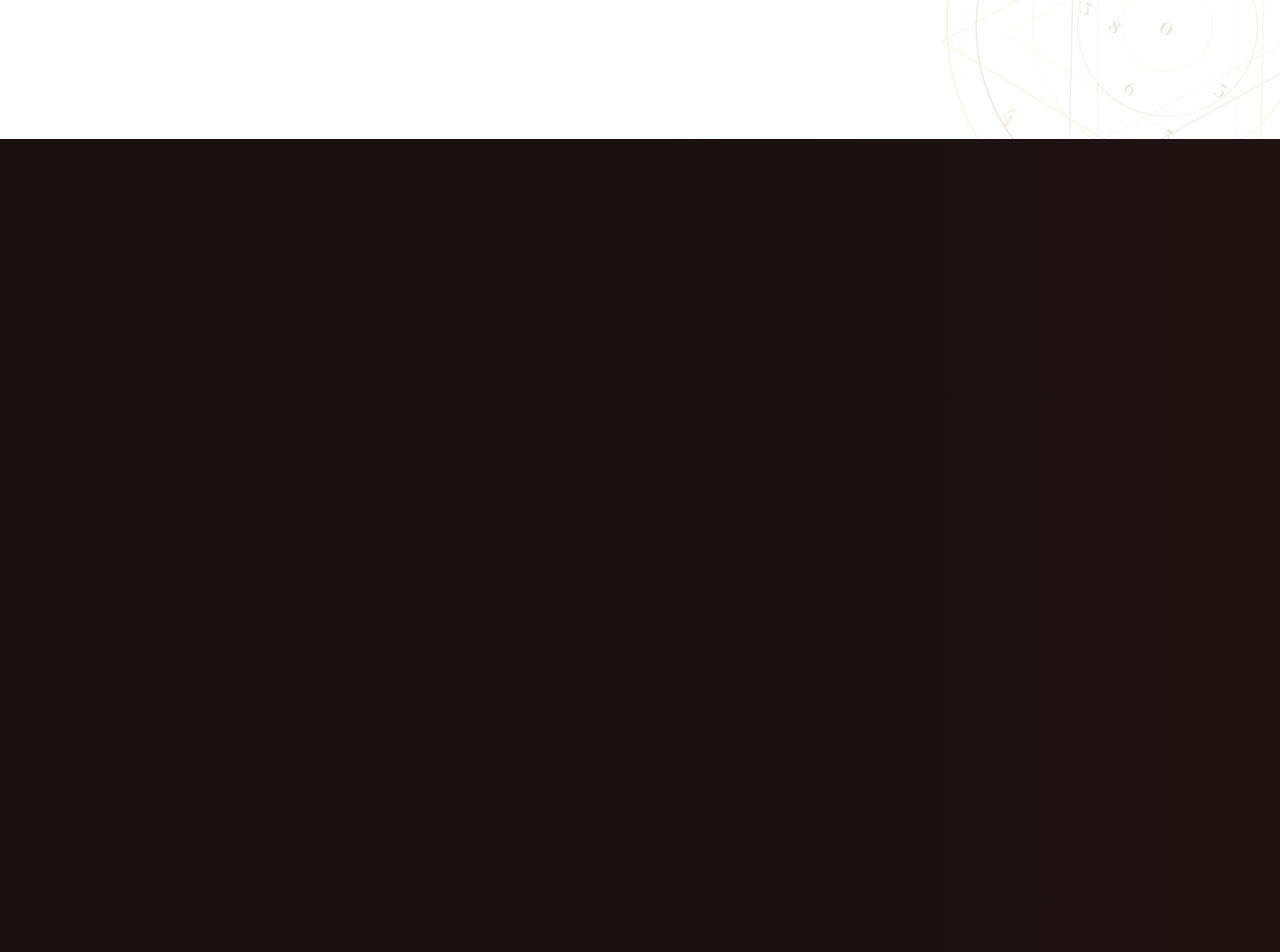
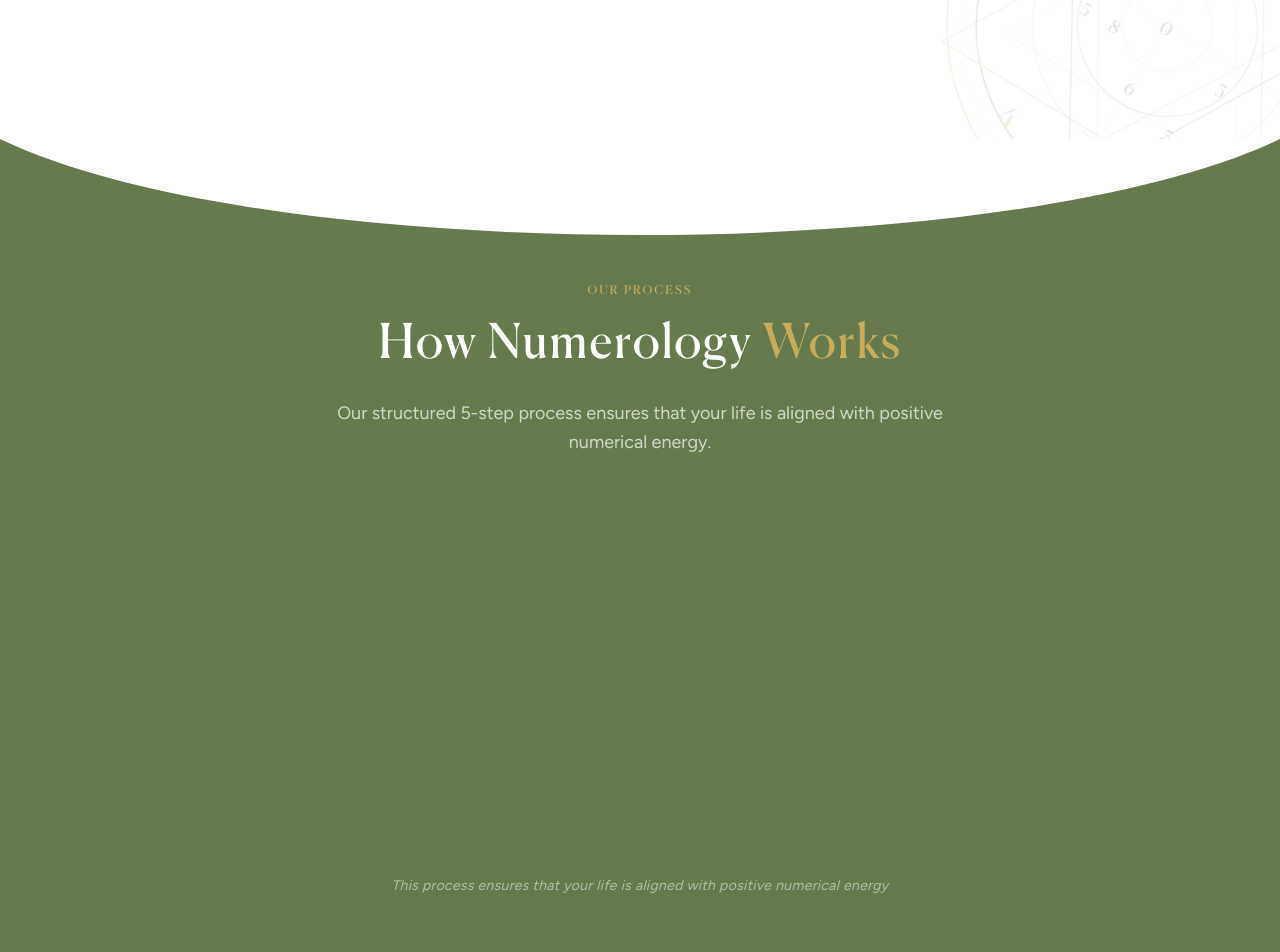
Before and after one commit to aquarioustechnology-alt/numerical-doctrine-website, a React (Vite) app: page / in a window 1280 px wide. Shown: the part 1420-2372 px from the top of the page. Built offline with nearby package versions, Linux system fonts and the light colour scheme.

Commit message:
Repositioning HowItWorks with green background and oval top below Introduction, reverting WhatIsNumerology design

```diff
--- a/src/App.tsx
+++ b/src/App.tsx
@@ -7,8 +7,8 @@ import './App.css';
 import HeaderSection from './components/common/HeaderSection';
 import HeroSection from './components/homepage/HeroSection';
 import Introduction from './components/homepage/Introduction';
-import WhatIsNumerology from './sections/WhatIsNumerology';
-import HowItWorks from './sections/HowItWorks';
+import WhatIsNumerology from './components/homepage/WhatIsNumerology';
+import HowItWorks from './components/homepage/HowItWorks';
 import TypesOfNumerology from './sections/TypesOfNumerology';
 import ServicesSection from './sections/ServicesSection';
 import WhyChooseUs from './sections/WhyChooseUs';
@@ -89,11 +89,11 @@ function App() {
       {/* Introduction Section */}
       <Introduction />
 
+      {/* How It Works */}
+      <HowItWorks />
+
       {/* What is Numerology */}
       <WhatIsNumerology />
-
-      {/* How It Works */}
-      <HowItWorks />
 
       {/* Types of Numerology */}
       <TypesOfNumerology />
--- a/src/sections/HowItWorks.tsx
+++ b/src/components/homepage/HowItWorks.tsx
@@ -8,7 +8,6 @@ gsap.registerPlugin(ScrollTrigger);
 const HowItWorks: React.FC = () => {
   const sectionRef = useRef<HTMLDivElement>(null);
   const stepsRef = useRef<HTMLDivElement>(null);
-  const lineRef = useRef<HTMLDivElement>(null);
 
   const steps = [
     {
@@ -45,22 +44,6 @@ const HowItWorks: React.FC = () => {
 
   useLayoutEffect(() => {
     const ctx = gsap.context(() => {
-      // Animate the connecting line
-      gsap.fromTo(
-        lineRef.current,
-        { scaleX: 0 },
-        {
-          scaleX: 1,
-          duration: 1.5,
-          ease: 'power2.out',
-          scrollTrigger: {
-            trigger: sectionRef.current,
-            start: 'top 60%',
-            toggleActions: 'play none none reverse',
-          },
-        }
-      );
-
       // Animate steps
       const stepElements = stepsRef.current?.querySelectorAll('.step-item');
       if (stepElements) {
@@ -90,63 +73,64 @@ const HowItWorks: React.FC = () => {
     <section
       ref={sectionRef}
       id="how-it-works"
-      className="relative bg-maroon py-24 lg:py-32 overflow-hidden"
+      className="relative bg-[#657B4D] py-24 lg:pb-32 lg:pt-36 overflow-hidden"
     >
-      {/* Background pattern */}
-      <div className="absolute inset-0 opacity-5">
-        <div className="absolute top-20 left-20 w-40 h-40 border border-gold rounded-full" />
-        <div className="absolute bottom-20 right-20 w-60 h-60 border border-gold rounded-full" />
+      {/* Oval Shaped Top Transition */}
+      <div className="absolute top-0 left-0 w-full overflow-hidden leading-[0] z-20">
+        <svg
+          viewBox="0 0 1440 120"
+          fill="none"
+          preserveAspectRatio="none"
+          xmlns="http://www.w3.org/2000/svg"
+          className="relative block h-16 w-full lg:h-32 fill-white"
+        >
+          <path d="M0 0C300 120 1140 120 1440 0V0H0V0Z" />
+        </svg>
       </div>
 
-      <div className="relative z-10 px-6 lg:px-12 max-w-7xl mx-auto">
+      <div className="relative z-10 px-6 lg:px-12 max-w-[1440px] mx-auto">
         {/* Header */}
         <div className="text-center mb-16 lg:mb-20">
-          <span className="font-display text-xs tracking-widest-xl text-gold uppercase mb-4 block">
+          <span className="font-display text-xs tracking-widest-xl text-brand-gold uppercase mb-4 block">
             Our Process
           </span>
           <h2
-            className="font-display text-ivory uppercase leading-tight mb-4"
+            className="font-display text-white leading-tight mb-6"
             style={{
               fontSize: 'clamp(28px, 4vw, 48px)',
               letterSpacing: '0.04em',
             }}
           >
-            How Numerology <span className="text-gold">Works</span>
+            How Numerology <span className="text-brand-gold">Works</span>
           </h2>
-          <p className="font-body text-taupe max-w-2xl mx-auto">
+          <p className="font-body text-white/70 max-w-2xl mx-auto text-lg leading-relaxed">
             Our structured 5-step process ensures that your life is aligned with positive numerical energy.
           </p>
         </div>
 
         {/* Steps */}
         <div ref={stepsRef} className="relative">
-          {/* Connecting line (desktop only) */}
-          <div
-            ref={lineRef}
-            className="hidden lg:block absolute top-24 left-0 right-0 h-px bg-gradient-to-r from-transparent via-gold/40 to-transparent origin-left"
-          />
-
-          <div className="grid md:grid-cols-2 lg:grid-cols-5 gap-8 lg:gap-6">
+          <div className="grid md:grid-cols-2 lg:grid-cols-5 gap-8 lg:gap-10">
             {steps.map((step, index) => (
               <div
                 key={index}
-                className="step-item relative text-center lg:text-left"
+                className="step-item relative text-center lg:text-left group"
               >
                 {/* Step Number & Icon */}
-                <div className="relative inline-flex flex-col items-center lg:items-start mb-4">
-                  <div className="w-16 h-16 rounded-full bg-espresso border-2 border-gold/40 flex items-center justify-center mb-3 relative z-10">
-                    <step.icon className="w-6 h-6 text-gold" />
+                <div className="relative inline-flex flex-col items-center lg:items-start mb-6">
+                  <div className="w-20 h-20 rounded-2xl bg-white/5 border border-white/10 flex items-center justify-center mb-4 relative z-10 transition-all duration-500 group-hover:bg-brand-gold/10 group-hover:border-brand-gold/30 group-hover:scale-105">
+                    <step.icon className="w-8 h-8 text-brand-gold" />
                   </div>
-                  <span className="font-display text-4xl text-gold/20 absolute -top-2 -right-8">
+                  <span className="font-display text-5xl text-white/5 absolute -top-4 -right-12 select-none group-hover:text-white/10 transition-colors duration-500">
                     {step.number}
                   </span>
                 </div>
 
                 {/* Content */}
-                <h3 className="font-display text-lg text-ivory uppercase tracking-wider mb-2">
+                <h3 className="font-display text-base text-white uppercase tracking-wider mb-4">
                   {step.title}
                 </h3>
-                <p className="font-body text-taupe text-sm leading-relaxed">
+                <p className="font-body text-white/60 text-sm leading-relaxed">
                   {step.description}
                 </p>
               </div>
@@ -155,11 +139,11 @@ const HowItWorks: React.FC = () => {
         </div>
 
         {/* Bottom note */}
-        <div className="mt-16 text-center">
-          <p className="font-body text-ivory/80 italic inline-flex items-center gap-2">
-            <span className="w-8 h-px bg-gold/40" />
+        <div className="mt-20 text-center">
+          <p className="font-body text-white/50 italic inline-flex items-center gap-4 text-sm tracking-wide">
+            <span className="w-12 h-px bg-brand-gold/20" />
             This process ensures that your life is aligned with positive numerical energy
-            <span className="w-8 h-px bg-gold/40" />
+            <span className="w-12 h-px bg-brand-gold/20" />
           </p>
         </div>
       </div>
--- a/src/sections/WhatIsNumerology.tsx
+++ b/src/components/homepage/WhatIsNumerology.tsx
@@ -133,10 +133,10 @@ const WhatIsNumerology: React.FC = () => {
                 thoughts, decisions, opportunities, and outcomes.
               </p>
               <p>
-                Your <strong className="text-ivory">date of birth</strong>,{' '}
-                <strong className="text-ivory">name</strong>,{' '}
-                <strong className="text-ivory">mobile number</strong>, and even your{' '}
-                <strong className="text-ivory">business name</strong> are not random—they
+                Your <strong className="text-ivory font-semibold">date of birth</strong>,{' '}
+                <strong className="text-ivory font-semibold">name</strong>,{' '}
+                <strong className="text-ivory font-semibold">mobile number</strong>, and even your{' '}
+                <strong className="text-ivory font-semibold">business name</strong> are not random—they
                 carry frequencies that can either support your growth or create obstacles.
               </p>
             </div>
@@ -145,7 +145,7 @@ const WhatIsNumerology: React.FC = () => {
               In simple words: Numerology helps you make the right decisions at the right time.
             </p>
 
-            <p className="font-body text-sm text-taupe/70">
+            <p className="font-body text-[15px] text-taupe/70">
               At <strong className="text-gold">Numeral Doctrrine Private Limited</strong>, we
               analyze these numerical patterns in a structured and scientific manner.
             </p>
@@ -153,7 +153,7 @@ const WhatIsNumerology: React.FC = () => {
 
           {/* Right Image */}
           <div ref={imageRef} className="relative">
-            <div className="relative rounded-lg overflow-hidden shadow-card">
+            <div className="relative rounded-lg overflow-hidden shadow-card animate-float">
               <img
                 src="/numbers_cosmic.jpg"
                 alt="Mystical numbers"
@@ -162,7 +162,7 @@ const WhatIsNumerology: React.FC = () => {
               <div className="absolute inset-0 bg-gradient-to-t from-espresso/60 to-transparent" />
             </div>
             {/* Floating badge */}
-            <div className="absolute -bottom-6 -left-6 bg-maroon border border-gold/30 p-4 rounded-lg">
+            <div className="absolute -bottom-6 -left-6 bg-maroon border border-gold/30 p-4 rounded-lg shadow-xl translate-y-2">
               <span className="font-display text-3xl text-gold">9</span>
               <span className="font-body text-xs text-taupe block">Core Numbers</span>
             </div>
```
